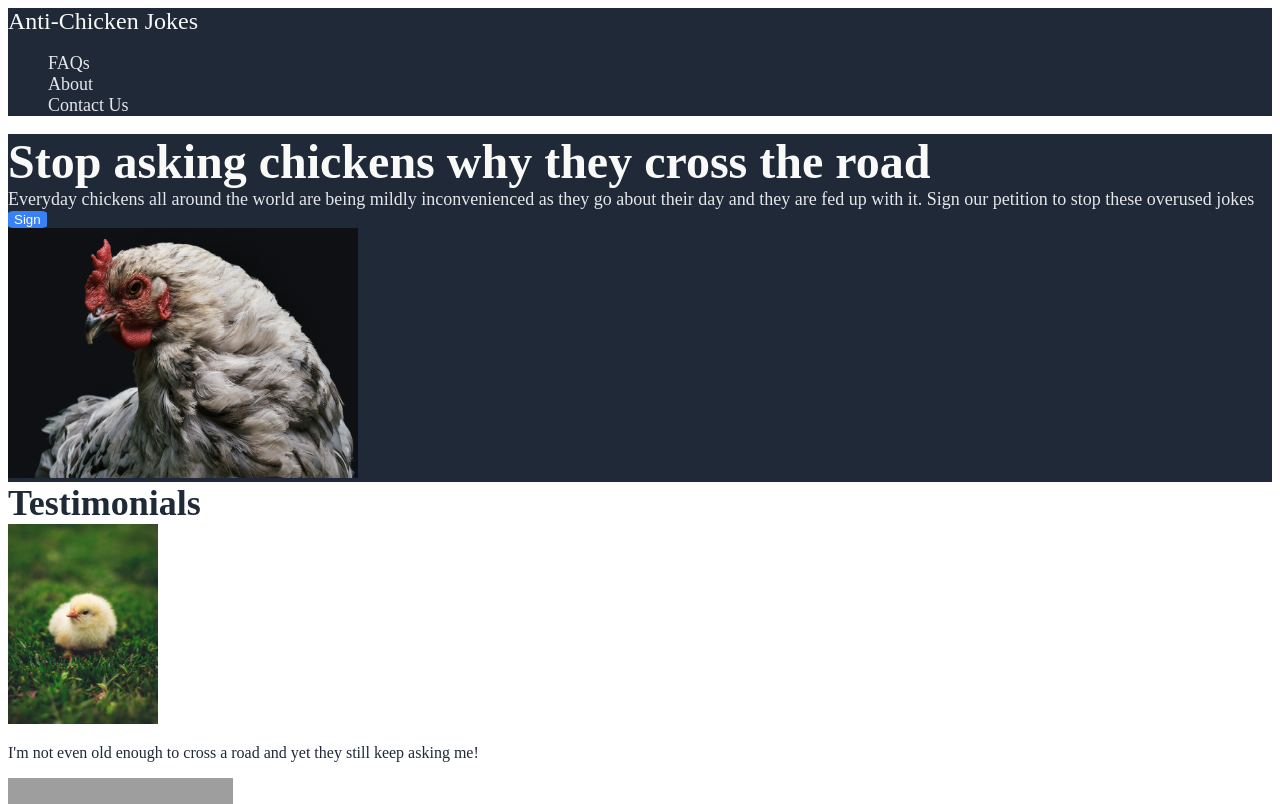
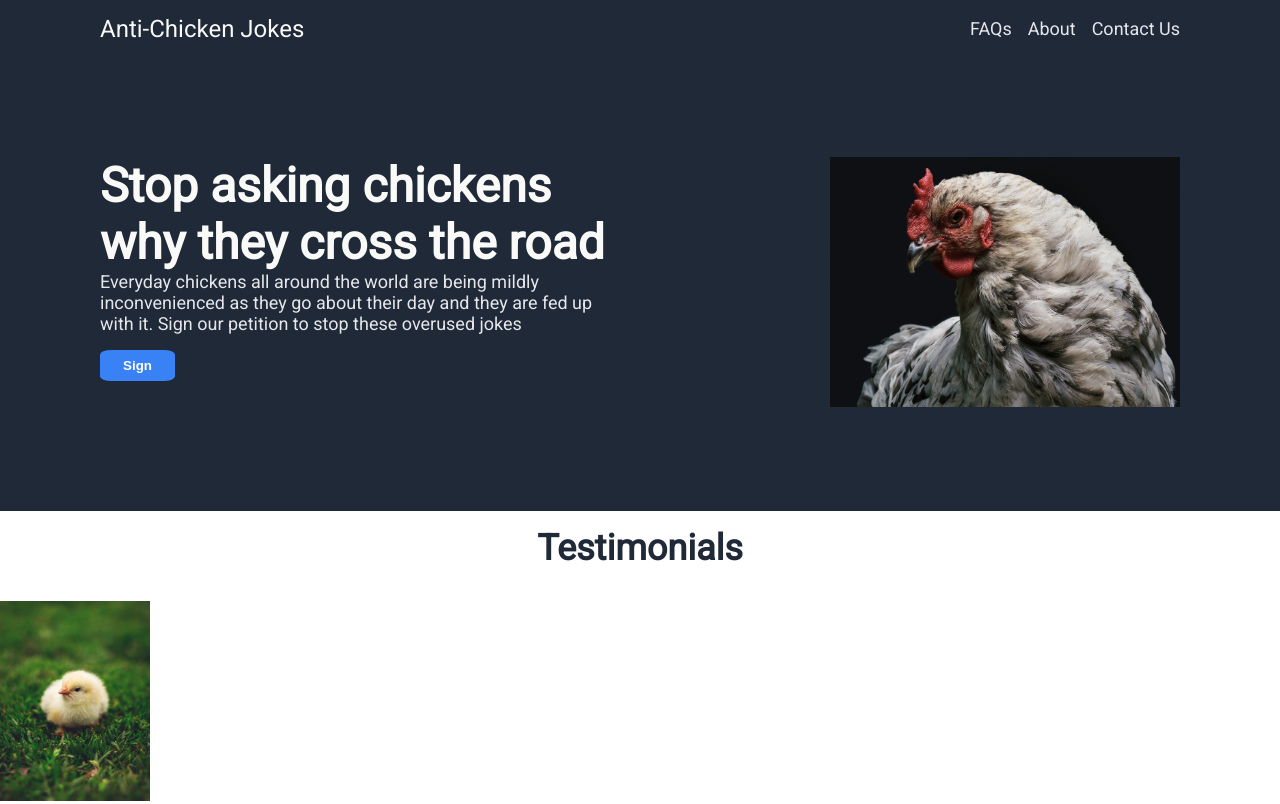
Before and after one commit to Kaylee-Wild/landingpage, a plain HTML site: page index.html in a window 1280 px wide. Shown: the top 804 px of the page. Drawn offline with Linux system fonts and the light colour scheme; grey boxes are pictures that could not be loaded.

Commit message:
started styling placement of sections

```diff
--- a/index.html
+++ b/index.html
@@ -21,11 +21,13 @@
   </div>
 
   <div class="main">
+   <div class="hero-text">
     <div class="hero">Stop asking chickens why they cross the road</div>
     <div class="hero-two">Everyday chickens all around the world are being mildly inconvenienced as they go about their day and they are fed up with it. Sign our petition to stop these overused jokes </div>
 
+
     <button class="top">Sign</button>
-
+</div>
     <div class="main-chicken"><img src="images/Beth.jpg" width="350px" height="250px" alt="Place Holder"></div>
   </div>
 
@@ -33,7 +35,7 @@
 
     <div class="testimonials">Testimonials</div>
 
-  <div>
+  <div class="photos">
     <div><img src="images/Darius.jpg" width="150px" height="200px" alt="image one"> </div>
     <p class="words">I'm not even old enough to cross a road and yet they still keep asking me!</p>
     <div><img src="images/Finn.jpg" width="225px" height="200px" alt="image two"> </div>
--- a/styles.css
+++ b/styles.css
@@ -1,5 +1,13 @@
+@import url('https://fonts.googleapis.com/css2?family=Roboto&display=swap');
+
+
 body {
+    font-family: 'Roboto', sans-serif;
     max-height: 100vh;
+    display: flex;
+    flex-direction: column;
+    margin: 0;
+    padding: 0;
 }
 
 ul {
@@ -10,20 +18,53 @@ ul {
     background-color: #1F2937;
 }
 
+.links, .hero-two, .footer {
+    font-size: 18px;
+    color: #E5E7EB;
+}
+
+
+
+
 .brand {
     font-size: 24px;
     color: #F9FAF8;
 }
 
-.links, .hero-two, .footer {
-    font-size: 18px;
-    color: #E5E7EB;
+.header {
+    display: flex;
+    justify-content: space-between;
+    align-items: center;
+    padding-left: 100px;
+}
+
+.links {
+  display: flex;
+  gap: 16px;
+  padding-right: 100px;
+}
+
+
+
+.main {
+    display: flex;
+    padding: 100px;
+
+}
+
+.hero-text {
+    display: flex;
+    flex-direction: column;
+    flex-wrap: wrap;
+
 }
 
 .hero {
     font-size: 48px;
     font-weight: 900;
     color: #F9FAF8;
+    display: flex;
+
 }
 
 .top {
@@ -31,16 +72,30 @@ ul {
     color: white;
     border-radius: 15%;
     border: none;
+    width: 75px;
+    font-weight: 700;
+    margin-top: 16px;
+    padding: 8px;
 }
 
-
+.main-chicken {
+    margin-left: 200px;
+    flex: 1;
+}
 
 
 .testimonials {
     font-weight: 700;
     font-size: 36px;
     color: #1F2937;
+    display: flex;
+    justify-content: center;
+    align-items: center;
+    margin-top: 16px;
+    margin-bottom: 32px;
 }
+
+
 
 .words {
     color: #1F2937;
@@ -50,6 +105,9 @@ ul {
 
 .quote {
     background-color: #E5E7EB;
+    display: flex;
+    flex-direction: column;
+    padding: 100px;
 }
 
 .text {
@@ -57,10 +115,16 @@ ul {
     font-style: italic;
     font-weight: 100;
     color: #1F2937;
+    display: flex;
+    justify-content: center;
+    align-items: center;
+
 }
 
 .author {
     font-size: 20px;
+    display: flex;
+    justify-content: flex-end;
 }
 
 
@@ -69,6 +133,11 @@ ul {
 
 .banner {
     background-color: #3882F6;
+    margin: auto;
+    padding-top: 16px;
+    padding-bottom: 16px;
+    padding-left: 32px;
+    padding-right: 32px;
 }
 
 .class {
@@ -87,4 +156,13 @@ ul {
     border-color: white;
     border-radius: 15%;
     color: white;
+    font-weight: 700;
+    padding: 8px;
 }
+
+.footer {
+    display: flex;
+    justify-content: center;
+    align-items: center;
+    padding: 16px;
+}
```
